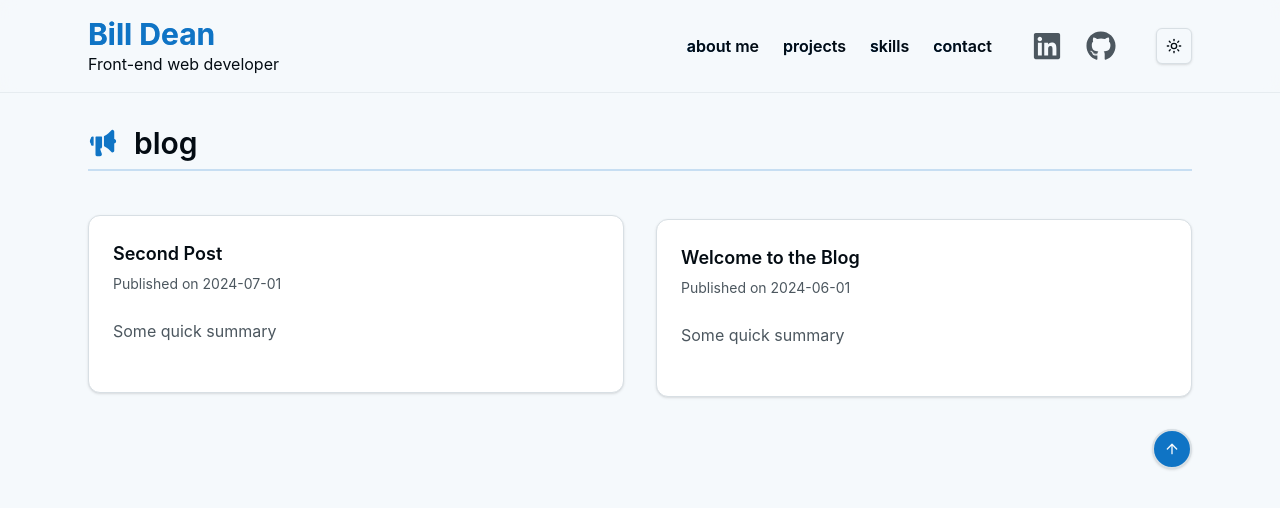
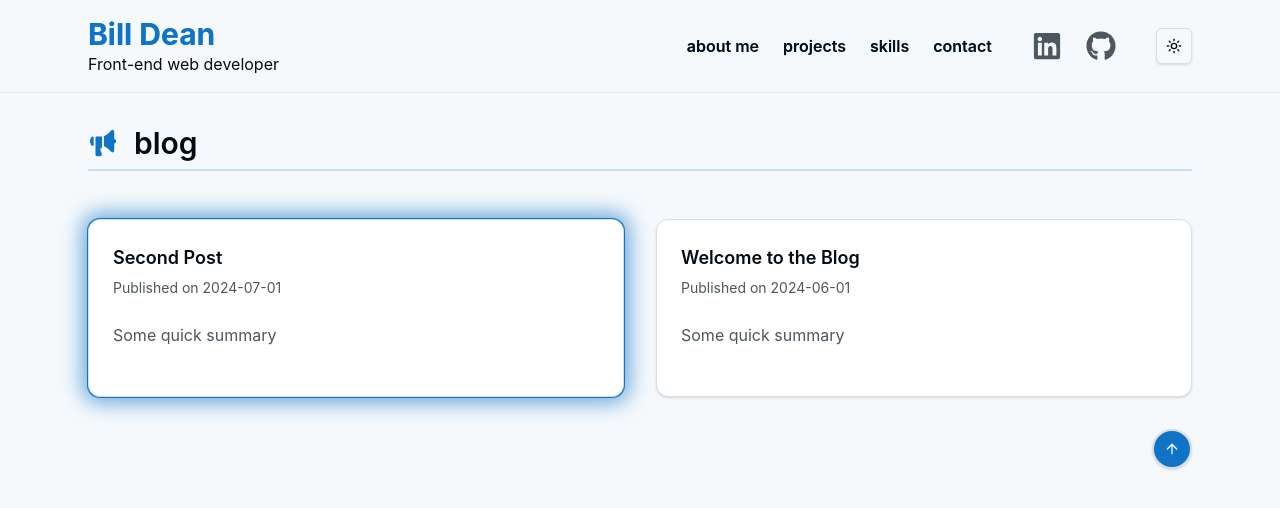
Before and after one commit to bill742/bill742.github.io, a Next.js app: page /blog in a window 1280 px wide. In both pictures the pointer is over the element 356 px from the left and 308 px from the top of the page. Shown: the top 508 px of the page. Built offline with nearby package versions, Linux system fonts and the light colour scheme; no server answers.

Commit message:
Resolve flickering bug when hovering on bottom border.

```diff
--- a/src/app/globals.css
+++ b/src/app/globals.css
@@ -197,10 +197,7 @@
   }
 
   .card-hover:hover {
-    transform: translateY(-0.25rem);
-    box-shadow:
-      0 10px 15px -3px rgb(0 0 0 / 0.1),
-      0 4px 6px -4px rgb(0 0 0 / 0.1);
+    box-shadow: 0 0 0 1px var(--color-primary), 0 0 16px 2px color-mix(in oklch, var(--color-primary) 40%, transparent);
   }
 
   .button-primary {
@@ -272,11 +269,14 @@
   font-size: 0.9rem;
 }
 
+:is(.light) .card-hover:hover {
+  box-shadow: 0 0 0 1px var(--color-primary), 0 0 20px 6px color-mix(in oklch, var(--color-primary) 60%, transparent);
+}
+
 :is(.eightbit) .card-hover:hover {
   box-shadow:
     0 0 0 4px #fff200,
-    0 0 0 8px #00eaff;
-  transform: translateY(-2px) scale(1.05);
+    0 0 16px 4px #00eaff;
   border: 4px solid #fff200;
   image-rendering: pixelated;
 }
```
